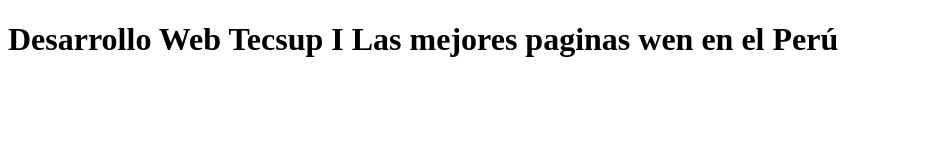
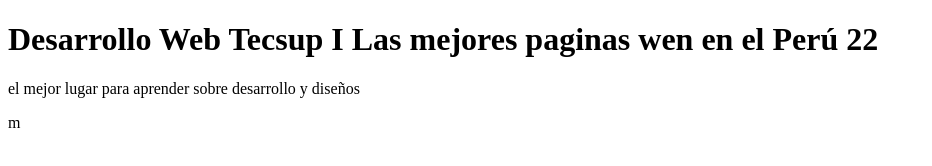
Before and after one commit to Forellana21/tecup, a plain HTML site: page index.html in a window 1280 px wide. Shown: the whole page, without its empty margins (0-932 px from the left). Drawn offline with Linux system fonts and the light colour scheme.

Commit message:
feat: create description

```diff
--- a/index.html
+++ b/index.html
@@ -9,7 +9,10 @@
 </head>
 
 <body>
-    <h1>Desarrollo Web Tecsup I Las mejores paginas wen en el Perú</h1>
+    <h1>Desarrollo Web Tecsup I Las mejores paginas wen en el Perú 22</h1>
+    <p>
+    el mejor lugar para aprender sobre desarrollo y diseños
+    </p>
 </body>
 
-</html>
+</html>m
```
Also changed, not shown: saludo.txt (deleted).
